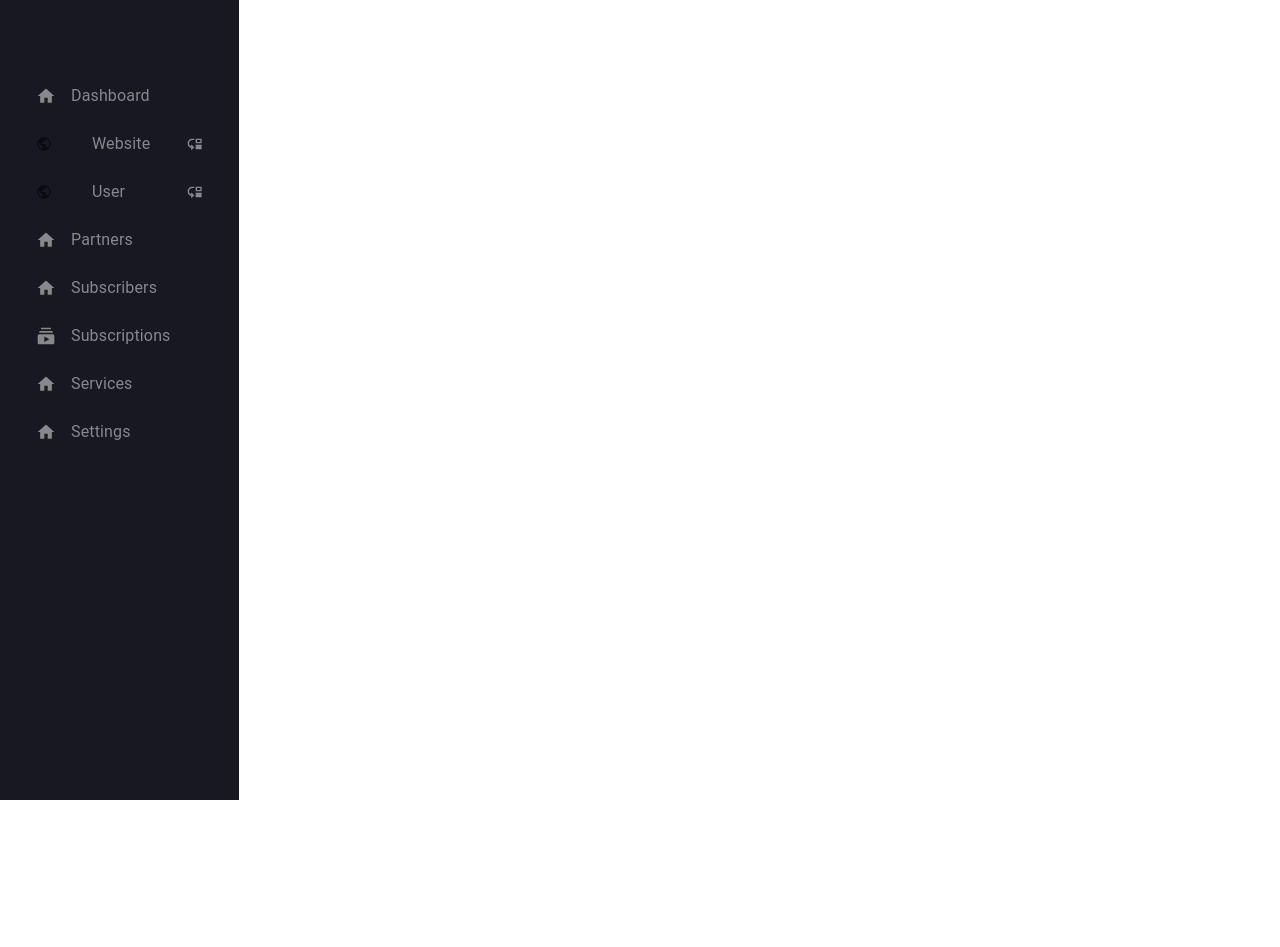
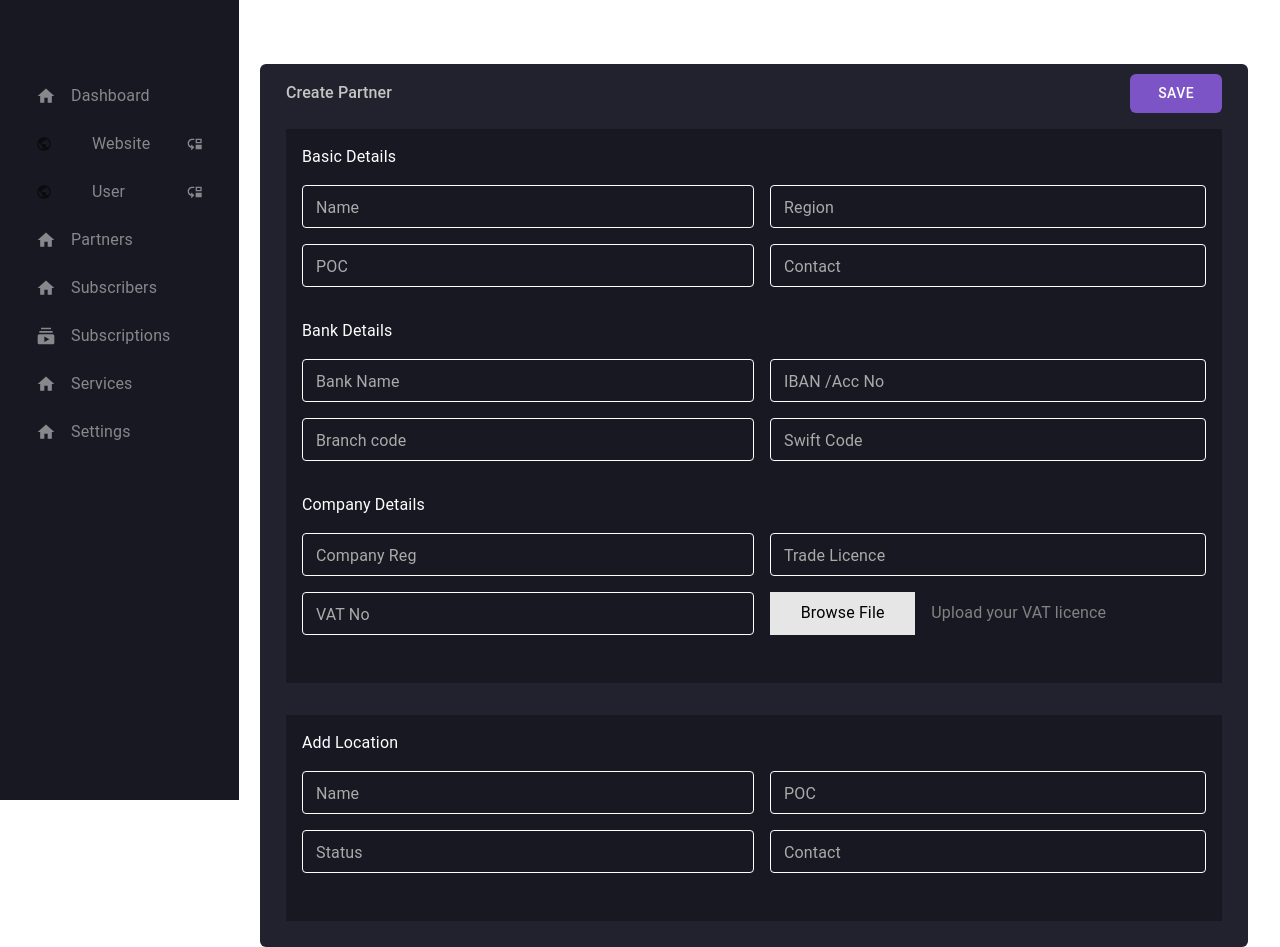
Before and after one commit to talha7t/mou-fit-admin, a Next.js app: page /partners/createPartner in a window 1280 px wide. Before the commit the page ends 800 px from the top, so only its background shows below. Built offline with nearby package versions, Linux system fonts and the light colour scheme.

Commit message:
added UI for partner form

```diff
--- a/pages/partners/createPartner.js
+++ b/pages/partners/createPartner.js
@@ -1,8 +1,9 @@
 import React from 'react';
+import PartnerForm from './partnerForm';
 
 const CreatePartner = () => {
   return (
-    <div>CreatePartner</div>
+    <PartnerForm />
   )
 };
 
--- a/pages/partners/partnerForm.jsx
+++ b/pages/partners/partnerForm.jsx
@@ -0,0 +1,171 @@
+import TitleAndBtnRow from '@/components/Sections/SharedSections/TitleAndBtnRow'
+import ChipContainer from '@/components/Widgets/SharedWidgets/Containers/ChipContainer'
+import { Box, Grid, Input, TextField } from '@mui/material'
+import React, { useState } from 'react'
+
+const containerStyles = {
+    margin: {
+        xs: "3em 1rem 0 1rem",
+        sm: "4em 2rem 0 260px",
+        xl: "4em 2rem 0 260px",
+        lg: "4em 2rem 0 260px",
+        md: "4em 2rem 0 260px",
+    },
+}
+
+const textFieldStyles = {
+    color: '#fff',
+    background: 'none',
+    input: {
+        width: '100%',
+        color: 'white', // Text color
+        padding: '10px 1rem'
+    },
+    '& .MuiInputLabel-root': {
+        color: '#aaa', // Label color
+
+        top: '-5px', // Adjust top position for default label placement
+        '&.Mui-focused, &.MuiFormLabel-filled': {
+            top: 0, // Reset top position when focused or filled
+            transform: 'translate(14px, -8px) scale(0.75)', // Adjust label position
+        },
+    },
+    '& .MuiOutlinedInput-root': {
+        '& fieldset': {
+            borderColor: '#fff', // Default border color
+            color: 'white',
+        },
+        '&:hover fieldset': {
+            borderColor: '#fff', // Border color on hover
+            color: 'white',
+        },
+        '&.Mui-focused fieldset': {
+            borderColor: '#fff', // Border color when focused
+            color: 'white',
+        },
+    },
+}
+
+
+const partnerForm = ({ id }) => {
+    const locationName = ""
+    const region = ""
+    const poc = ""
+    const contact = ""
+    const [fileName, setFileName] = useState('Upload your VAT licence');
+
+    const handleFile = (e) => {
+        console.log('event', e.target.files)
+        if (e?.target?.files?.length > 0) {
+            let name = e.target.files[0].name
+            if (name.length > 10) {
+                setFileName(name.substring(0, 13) + '...')
+            } else {
+                setFileName(name)
+            }
+        }
+    }
+
+    return (
+        <Box sx={containerStyles}>
+            <ChipContainer>
+                <TitleAndBtnRow
+                    data={{
+                        text: `${id ? 'Edit' : 'Create'} Partner`,
+                        title: "Save",
+                        onClick: () => { },
+                    }}
+                    styles={{
+                        margin: "0 1em",
+                    }}
+                />
+
+                <Box sx={{ width: '100%', margin: '1rem', padding: '1rem', backgroundColor: '#171821', color: '#fff' }}>
+                    <h1>Basic Details</h1>
+
+                    <Grid container margin='1rem 0'>
+                        <Grid item xs={12} sm={6} marginBottom={'1rem'}>
+                            <TextField sx={textFieldStyles} fullWidth id="outlined-basic" label="Name" variant="outlined" />
+                        </Grid>
+                        <Grid item xs={12} sm={6} marginBottom={'1rem'} sx={{ paddingLeft: { sm: '1rem' } }}>
+                            <TextField sx={textFieldStyles} fullWidth id="outlined-basic" label="Region" variant="outlined" />
+                        </Grid>
+                        <Grid item xs={12} sm={6} marginBottom={'1rem'}>
+                            <TextField sx={textFieldStyles} fullWidth id="outlined-basic" label="POC" variant="outlined" />
+                        </Grid>
+                        <Grid item xs={12} sm={6} marginBottom={'1rem'} sx={{ paddingLeft: { sm: '1rem' } }}>
+                            <TextField sx={textFieldStyles} fullWidth id="outlined-basic" label="Contact" variant="outlined" />
+                        </Grid>
+                    </Grid>
+
+                    <h1>Bank Details</h1>
+
+                    <Grid container margin='1rem 0'>
+                        <Grid item xs={12} sm={6} marginBottom={'1rem'}>
+                            <TextField sx={textFieldStyles} fullWidth id="outlined-basic" label="Bank Name" variant="outlined" />
+                        </Grid>
+                        <Grid item xs={12} sm={6} marginBottom={'1rem'} sx={{ paddingLeft: { sm: '1rem' } }}>
+                            <TextField sx={textFieldStyles} fullWidth id="outlined-basic" label="IBAN /Acc No" variant="outlined" />
+                        </Grid>
+                        <Grid item xs={12} sm={6} marginBottom={'1rem'}>
+                            <TextField sx={textFieldStyles} fullWidth id="outlined-basic" label="Branch code" variant="outlined" />
+                        </Grid>
+                        <Grid item xs={12} sm={6} marginBottom={'1rem'} sx={{ paddingLeft: { sm: '1rem' } }}>
+                            <TextField sx={textFieldStyles} fullWidth id="outlined-basic" label="Swift Code" variant="outlined" />
+                        </Grid>
+                    </Grid>
+
+                    <h1>Company Details</h1>
+
+                    <Grid container margin='1rem 0'>
+                        <Grid item xs={12} sm={6} marginBottom={'1rem'}>
+                            <TextField sx={textFieldStyles} fullWidth id="outlined-basic" label="Company Reg" variant="outlined" />
+                        </Grid>
+                        <Grid item xs={12} sm={6} marginBottom={'1rem'} sx={{ paddingLeft: { sm: '1rem' } }}>
+                            <TextField sx={textFieldStyles} fullWidth id="outlined-basic" label="Trade Licence" variant="outlined" />
+                        </Grid>
+                        <Grid item xs={12} sm={6} marginBottom={'1rem'}>
+                            <TextField sx={textFieldStyles} fullWidth id="outlined-basic" label="VAT No" variant="outlined" />
+                        </Grid>
+                        <Grid item xs={12} sm={6} marginBottom={'1rem'} sx={{ paddingLeft: { sm: '1rem' } }}>
+                            <label htmlFor="vat-file"
+                                className=' text-black h-full  flex items-center cursor-pointer overflow-none'>
+                                <span style={{ backgroundColor: '#E6E6E6' }}
+                                    className='bg-white h-full w-2/6 flex items-center justify-center mr-4'
+                                >
+                                    Browse File
+                                </span>
+                                <span style={{ color: '#828282' }}>
+                                    {fileName}
+                                </span>
+                            </label>
+                            <input type="file" id="vat-file" onChange={handleFile} style={{ display: 'none' }} />
+                        </Grid>
+                    </Grid>
+                </Box>
+
+                <Box sx={{ width: '100%', margin: '1rem', padding: '1rem', backgroundColor: '#171821', color: '#fff' }}>
+                    <h1>Add Location</h1>
+
+                    <Grid container margin='1rem 0'>
+                        <Grid item xs={12} sm={6} marginBottom={'1rem'}>
+                            <TextField sx={textFieldStyles} fullWidth id="outlined-basic" label="Name" variant="outlined" />
+                        </Grid>
+                        <Grid item xs={12} sm={6} marginBottom={'1rem'} sx={{ paddingLeft: { sm: '1rem' } }}>
+                            <TextField sx={textFieldStyles} fullWidth id="outlined-basic" label="POC" variant="outlined" />
+                        </Grid>
+                        <Grid item xs={12} sm={6} marginBottom={'1rem'}>
+                            <TextField sx={textFieldStyles} fullWidth id="outlined-basic" label="Status" variant="outlined" />
+                        </Grid>
+                        <Grid item xs={12} sm={6} marginBottom={'1rem'} sx={{ paddingLeft: { sm: '1rem' } }}>
+                            <TextField sx={textFieldStyles} fullWidth id="outlined-basic" label="Contact" variant="outlined" />
+                        </Grid>
+                    </Grid>
+
+                </Box>
+            </ChipContainer >
+        </Box>
+    )
+}
+
+export default partnerForm
```
